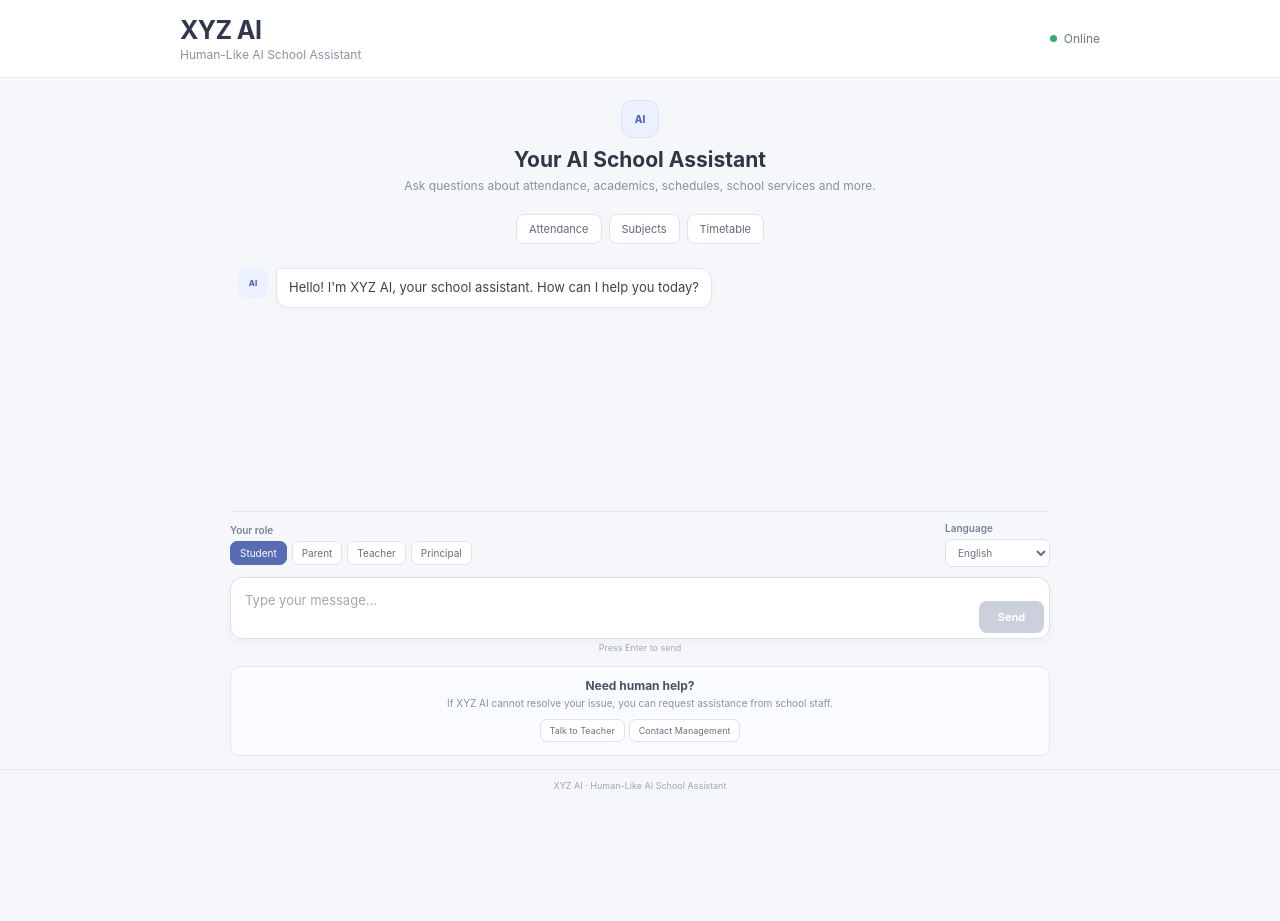
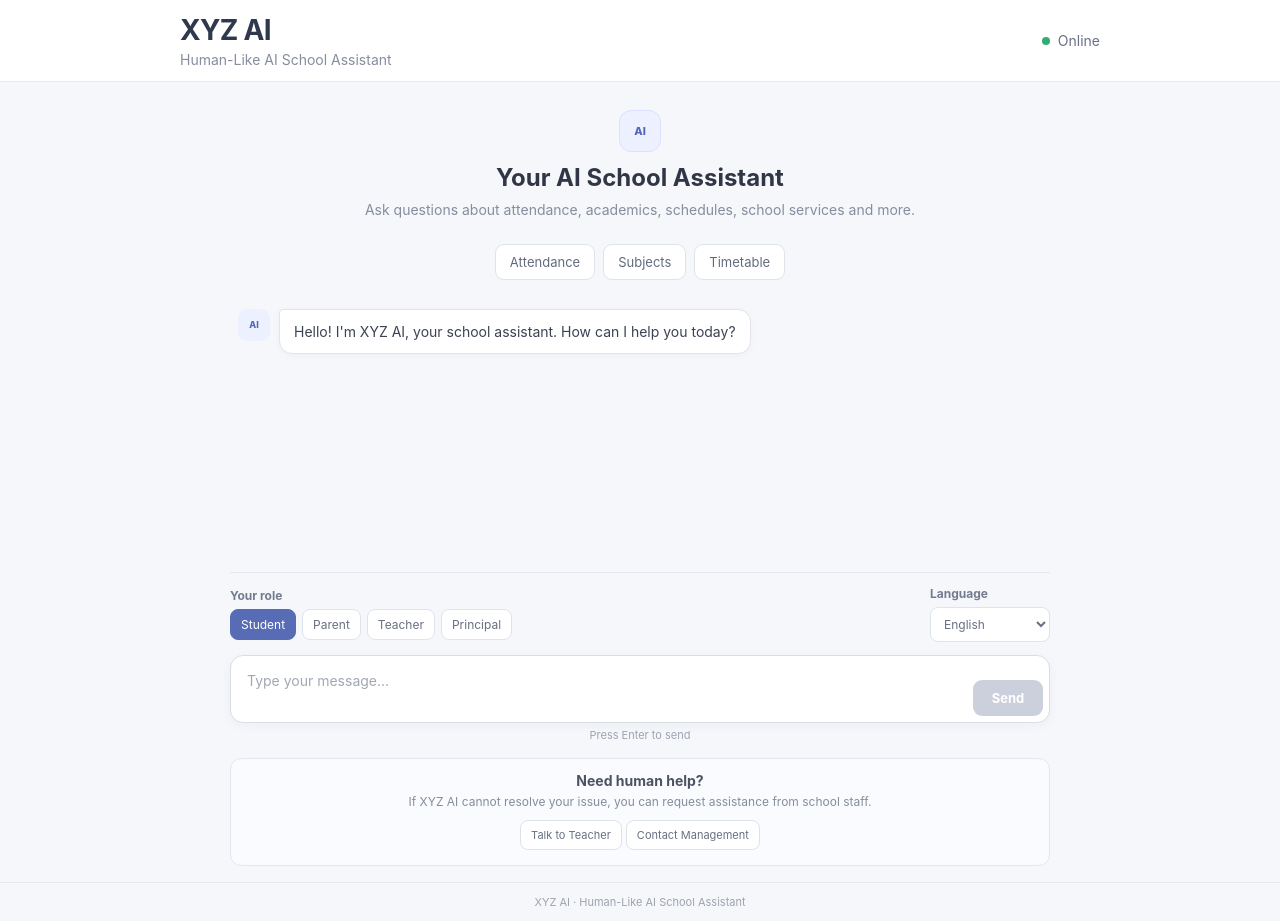
Before and after one commit to kodiratnam568-wq/XYZ-AI, a React app: page / in a window 1280 px wide. Before the commit the page ends 801 px from the top, so only its background shows below. Built offline with nearby package versions, Linux system fonts and the light colour scheme; the HTML template or start-up script is replaced by a standard one.

Commit message:
Adjust CSS styles for header, buttons, and text
Updated various styles in App.css for improved layout and readability.

```diff
--- a/App.css
+++ b/App.css
@@ -40,9 +40,9 @@ button {
 ========================= */
 
 header {
-  height: 78px;
+  height: 82px;
   background: #ffffff;
-  border-bottom: 1px solid #e8eaf0;
+  border-bottom: 1px solid #e5e8ef;
 
   display: flex;
   align-items: center;
@@ -59,31 +59,31 @@ header {
 
 .brand h1 {
   margin: 0;
-  font-size: 25px;
+  font-size: 28px;
   font-weight: 750;
-  letter-spacing: -0.6px;
+  letter-spacing: -0.7px;
   color: #30384d;
 }
 
 .brand p {
-  margin: 2px 0 0;
+  margin: 4px 0 0;
 
-  font-size: 12px;
-  color: #8b92a3;
+  font-size: 14px;
+  color: #858d9e;
 }
 
 .online {
   display: flex;
   align-items: center;
-  gap: 7px;
+  gap: 8px;
 
-  font-size: 12px;
-  color: #6e7585;
+  font-size: 14px;
+  color: #687183;
 }
 
 .online span {
-  width: 7px;
-  height: 7px;
+  width: 8px;
+  height: 8px;
   border-radius: 50%;
   background: #31ad73;
 }
@@ -103,48 +103,48 @@ main {
 
 .intro {
   text-align: center;
-  padding: 22px 10px 12px;
+  padding: 28px 10px 15px;
 }
 
 .ai-icon {
-  width: 38px;
-  height: 38px;
+  width: 42px;
+  height: 42px;
 
-  margin: 0 auto 9px;
+  margin: 0 auto 11px;
 
   display: flex;
   justify-content: center;
   align-items: center;
 
-  border-radius: 11px;
+  border-radius: 12px;
 
   background: #edf0ff;
   border: 1px solid #dce1ff;
 
   color: #5267b5;
 
-  font-size: 10px;
+  font-size: 11px;
   font-weight: 800;
 }
 
 .intro h2 {
   margin: 0;
 
-  font-size: 21px;
+  font-size: 24px;
   font-weight: 700;
 
   color: #303645;
 }
 
 .intro p {
-  margin: 5px auto 0;
+  margin: 7px auto 0;
 
   max-width: 600px;
 
-  font-size: 12px;
-  line-height: 1.5;
+  font-size: 14px;
+  line-height: 1.55;
 
-  color: #8a91a1;
+  color: #858d9e;
 }
 
 /* =========================
@@ -154,24 +154,24 @@ main {
 .quick-actions {
   display: flex;
   justify-content: center;
-  gap: 7px;
+  gap: 8px;
 
-  margin: 7px 0 12px;
+  margin: 8px 0 15px;
 }
 
 .quick-actions button {
-  padding: 7px 12px;
+  padding: 9px 14px;
 
   background: #ffffff;
 
-  border: 1px solid #e0e3ea;
-  border-radius: 8px;
+  border: 1px solid #dfe3ea;
+  border-radius: 9px;
 
-  color: #626a7c;
+  color: #626b7d;
 
-  font-size: 11px;
+  font-size: 13px;
 
-  transition: .15s;
+  transition: 0.15s;
 }
 
 .quick-actions button:hover {
@@ -184,16 +184,16 @@ main {
 ========================= */
 
 .chat {
-  min-height: 250px;
-  max-height: 380px;
+  min-height: 270px;
+  max-height: 390px;
 
   overflow-y: auto;
 
-  padding: 12px 8px;
+  padding: 14px 8px;
 
   display: flex;
   flex-direction: column;
-  gap: 12px;
+  gap: 14px;
 
   scrollbar-width: thin;
 }
@@ -201,7 +201,7 @@ main {
 .message {
   display: flex;
   align-items: flex-start;
-  gap: 8px;
+  gap: 9px;
 }
 
 .message.user {
@@ -211,8 +211,8 @@ main {
 .avatar {
   flex-shrink: 0;
 
-  width: 30px;
-  height: 30px;
+  width: 32px;
+  height: 32px;
 
   display: flex;
   align-items: center;
@@ -223,19 +223,19 @@ main {
   background: #edf0ff;
   color: #5267b5;
 
-  font-size: 8px;
+  font-size: 9px;
   font-weight: 800;
 }
 
 .bubble {
   max-width: 72%;
 
-  padding: 9px 12px;
+  padding: 11px 14px;
 
-  border-radius: 12px;
+  border-radius: 13px;
 
-  font-size: 13px;
-  line-height: 1.5;
+  font-size: 14px;
+  line-height: 1.55;
 
   white-space: pre-wrap;
 }
@@ -245,13 +245,13 @@ main {
 .message.ai .bubble {
   background: #ffffff;
 
-  border: 1px solid #e2e5eb;
+  border: 1px solid #e1e4eb;
 
   color: #3b4252;
 
   border-top-left-radius: 4px;
 
-  box-shadow: 0 2px 8px rgba(30, 40, 70, .03);
+  box-shadow: 0 2px 8px rgba(30, 40, 70, 0.03);
 }
 
 /* USER */
@@ -259,7 +259,7 @@ main {
 .message.user .bubble {
   background: #586bb5;
 
-  color: white;
+  color: #ffffff;
 
   border-top-right-radius: 4px;
 }
@@ -271,14 +271,14 @@ main {
 .typing {
   display: flex;
 
-  gap: 4px;
+  gap: 5px;
 
-  min-width: 48px;
+  min-width: 52px;
 }
 
 .typing span {
-  width: 5px;
-  height: 5px;
+  width: 6px;
+  height: 6px;
 
   border-radius: 50%;
 
@@ -288,19 +288,18 @@ main {
 }
 
 .typing span:nth-child(2) {
-  animation-delay: .15s;
+  animation-delay: 0.15s;
 }
 
 .typing span:nth-child(3) {
-  animation-delay: .3s;
+  animation-delay: 0.3s;
 }
 
 @keyframes typing {
-
   0%,
   60%,
   100% {
-    opacity: .35;
+    opacity: 0.35;
     transform: translateY(0);
   }
 
@@ -315,11 +314,11 @@ main {
 ========================= */
 
 .controls {
-  margin-top: 5px;
+  margin-top: 7px;
 
-  padding: 10px 0;
+  padding: 13px 0;
 
-  border-top: 1px solid #e7e9ef;
+  border-top: 1px solid #e5e8ef;
 
   display: flex;
   justify-content: space-between;
@@ -331,31 +330,31 @@ main {
 .controls label {
   display: block;
 
-  margin-bottom: 5px;
+  margin-bottom: 6px;
 
-  color: #7a8292;
+  color: #737c8e;
 
-  font-size: 10px;
-  font-weight: 600;
+  font-size: 12px;
+  font-weight: 650;
 }
 
 .roles {
   display: flex;
   flex-wrap: wrap;
-  gap: 5px;
+  gap: 6px;
 }
 
 .roles button {
-  padding: 5px 9px;
+  padding: 7px 10px;
 
-  border: 1px solid #e0e3ea;
-  border-radius: 7px;
+  border: 1px solid #dfe3ea;
+  border-radius: 8px;
 
   background: #ffffff;
 
   color: #687083;
 
-  font-size: 10px;
+  font-size: 12px;
 }
 
 .roles button.selected {
@@ -363,22 +362,22 @@ main {
 
   border-color: #586bb5;
 
-  color: white;
+  color: #ffffff;
 }
 
 .language select {
-  min-width: 105px;
+  min-width: 120px;
 
-  padding: 6px 8px;
+  padding: 8px 9px;
 
-  border: 1px solid #e0e3ea;
-  border-radius: 7px;
+  border: 1px solid #dfe3ea;
+  border-radius: 8px;
 
-  background: white;
+  background: #ffffff;
 
   color: #687083;
 
-  font-size: 10px;
+  font-size: 12px;
 
   outline: none;
 }
@@ -391,24 +390,24 @@ main {
   display: flex;
   align-items: flex-end;
 
-  gap: 7px;
+  gap: 8px;
 
-  padding: 5px;
+  padding: 6px;
 
   background: #ffffff;
 
-  border: 1px solid #dce0e8;
+  border: 1px solid #d9dde6;
 
-  border-radius: 12px;
+  border-radius: 13px;
 
-  box-shadow: 0 3px 12px rgba(40, 50, 80, .04);
+  box-shadow: 0 3px 12px rgba(40, 50, 80, 0.04);
 }
 
 .composer textarea {
   flex: 1;
 
-  min-height: 40px;
-  max-height: 80px;
+  min-height: 46px;
+  max-height: 90px;
 
   resize: none;
 
@@ -417,11 +416,11 @@ main {
 
   background: transparent;
 
-  padding: 9px;
+  padding: 10px;
 
   color: #242a38;
 
-  font-size: 13px;
+  font-size: 14px;
 }
 
 .composer textarea::placeholder {
@@ -429,18 +428,18 @@ main {
 }
 
 .composer button {
-  min-width: 65px;
+  min-width: 70px;
 
-  padding: 9px 13px;
+  padding: 10px 14px;
 
   border: none;
-  border-radius: 8px;
+  border-radius: 9px;
 
   background: #586bb5;
 
-  color: white;
+  color: #ffffff;
 
-  font-size: 11px;
+  font-size: 13px;
   font-weight: 650;
 }
 
@@ -456,11 +455,11 @@ main {
 .hint {
   text-align: center;
 
-  margin-top: 3px;
+  margin-top: 5px;
 
-  color: #a4a9b5;
+  color: #9ca3b0;
 
-  font-size: 9px;
+  font-size: 11px;
 }
 
 /* =========================
@@ -468,53 +467,53 @@ main {
 ========================= */
 
 .human-help {
-  margin: 13px 0;
+  margin: 16px 0;
 
-  padding: 11px 15px;
+  padding: 13px 16px;
 
   background: #fafbfe;
 
-  border: 1px solid #e5e8ee;
+  border: 1px solid #e3e7ee;
 
-  border-radius: 10px;
+  border-radius: 11px;
 
   text-align: center;
 }
 
 .human-help h3 {
-  margin: 0 0 3px;
+  margin: 0 0 4px;
 
-  font-size: 12px;
+  font-size: 14px;
 
   color: #4b5262;
 }
 
 .human-help p {
-  margin: 0 auto 7px;
+  margin: 0 auto 8px;
 
   max-width: 600px;
 
-  color: #8b92a0;
+  color: #858d9d;
 
-  font-size: 10px;
+  font-size: 12px;
 
-  line-height: 1.4;
+  line-height: 1.45;
 }
 
 .human-help button {
   margin: 2px;
 
-  padding: 5px 9px;
+  padding: 7px 10px;
 
   border: 1px solid #dfe2e9;
 
-  border-radius: 7px;
+  border-radius: 8px;
 
-  background: white;
+  background: #ffffff;
 
   color: #687083;
 
-  font-size: 9px;
+  font-size: 11px;
 }
 
 /* =========================
@@ -522,15 +521,15 @@ main {
 ========================= */
 
 footer {
-  padding: 10px;
+  padding: 12px;
 
-  border-top: 1px solid #e9ebf0;
+  border-top: 1px solid #e7e9ef;
 
   text-align: center;
 
-  color: #a0a5b0;
+  color: #9da3af;
 
-  font-size: 9px;
+  font-size: 11px;
 }
 
 /* =========================
@@ -538,17 +537,20 @@ footer {
 ========================= */
 
 @media (max-width: 650px) {
-
   header {
-    height: 70px;
+    height: 74px;
   }
 
   .brand h1 {
-    font-size: 22px;
+    font-size: 24px;
   }
 
   .brand p {
-    font-size: 10px;
+    font-size: 11px;
+  }
+
+  .online {
+    font-size: 12px;
   }
 
   main {
@@ -556,11 +558,15 @@ footer {
   }
 
   .intro {
-    padding-top: 16px;
+    padding-top: 20px;
   }
 
   .intro h2 {
-    font-size: 19px;
+    font-size: 21px;
+  }
+
+  .intro p {
+    font-size: 13px;
   }
 
   .quick-actions {
@@ -586,5 +592,10 @@ footer {
 
   .bubble {
     max-width: 82%;
+    font-size: 14px;
+  }
+
+  .composer textarea {
+    font-size: 14px;
   }
 }
```
